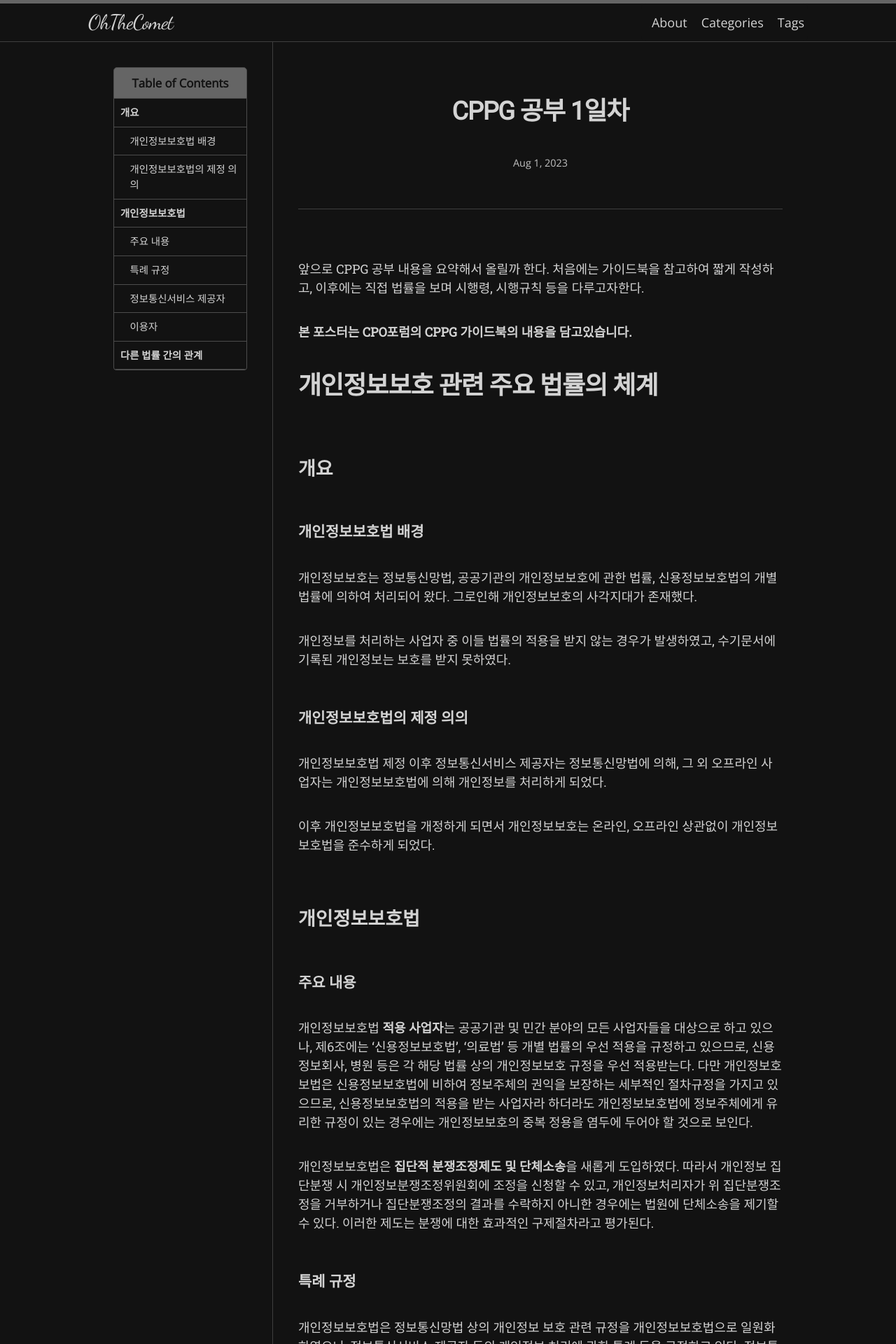
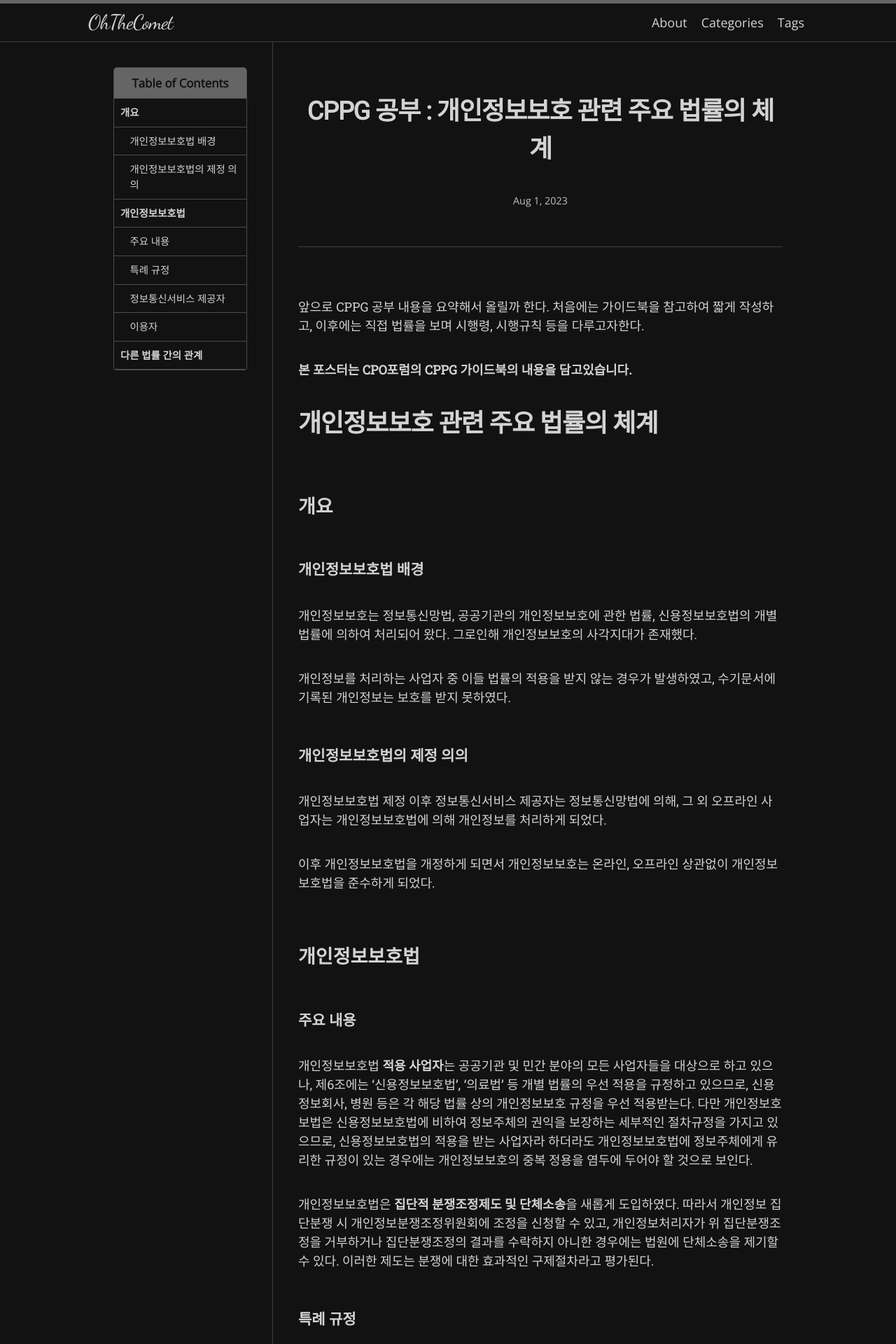
Before and after one commit to OhTheComet/ohthecomet.github.io, a Jekyll site: the page built from _posts/2023-08-01-CPPG-공부-1일차.markdown, in a window 1280 px wide. Shown: the top 1920 px of the page at 70% size. Built offline with Jekyll 4.4.1, drawn with Linux system fonts in a browser that asks for light colours; nearby versions of some CDN libraries; some web fonts are replaced.

Commit message:
backup post

```diff
--- a/_posts/2023-08-01-CPPG-공부-1일차.markdown
+++ b/_posts/2023-08-01-CPPG-공부-1일차.markdown
@@ -1,7 +1,7 @@
 ---
 layout: post
 toc: true
-title: "CPPG 공부 1일차"
+title: "CPPG 공부 : 개인정보보호 관련 주요 법률의 체계"
 date: 2023-08-01 20:00:00 +0900
 categories: CPPG
 tags: [CPPG, 개인정보보호법]
```
